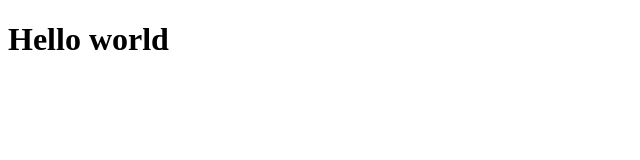
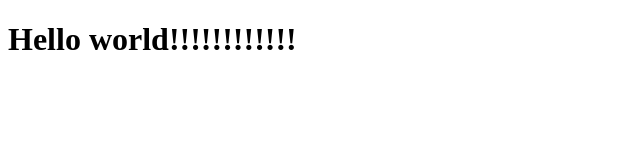
Before and after one commit to WuRendong/About, a plain HTML site: page index.html in a window 1280 px wide. Shown: the whole page, without its empty margins (0-640 px from the left). Drawn offline with Linux system fonts and the light colour scheme.

Commit message:
for test 2
for test 2

```diff
--- a/index.html
+++ b/index.html
@@ -4,6 +4,6 @@
 	<title>Hello world</title>
 </head>
 <body>
-	<h1>Hello world</h1>
+	<h1>Hello world!!!!!!!!!!!!</h1>
 </body>
 </html>
```
